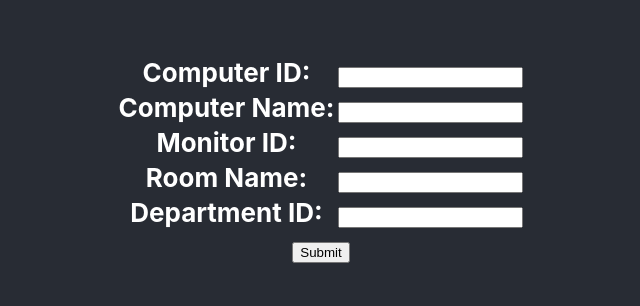
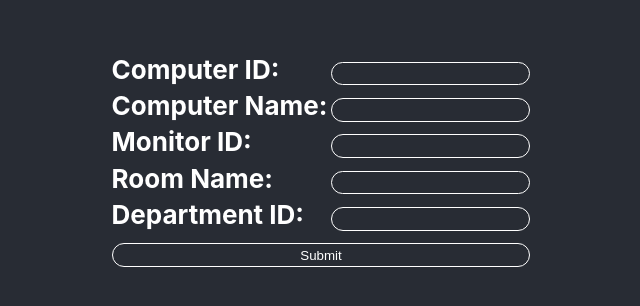
Before and after one commit to zybjava/ComputerLaboratorySystem, a React (Create React App) app in the folder system/: page / in a window 1280 px wide. Shown: the part 240-546 px from the top of the page, without its empty margins (319-959 px from the left). Built offline with nearby package versions, Linux system fonts and the light colour scheme.

Commit message:
04-25-23 04:28

```diff
--- a/system/package.json
+++ b/system/package.json
@@ -7,6 +7,7 @@
 		"@testing-library/jest-dom": "^5.16.5",
 		"@testing-library/react": "^13.4.0",
 		"@testing-library/user-event": "^13.5.0",
+		"axios": "^1.3.6",
 		"react": "^18.2.0",
 		"react-dom": "^18.2.0",
 		"react-router-dom": "^6.10.0",
--- a/system/src/App.css
+++ b/system/src/App.css
@@ -28,7 +28,19 @@
 	color: #61dafb;
 }
 
-.App-main > form > table > button{
+.App-main > form > table > tbody > tr > th{
+	text-align: left;
+}
+
+.App-main > form > table > tbody > tr > td > button,
+.App-main > form > table > tbody > tr > td > input{
+	border-radius: 1em;
+	border: 1px #ffffff solid;
+	background-color: #282c34;
+	color: #ffffff;
+	padding: 0.25em 0.75em;
+}
+.App-main > form > table > tbody > tr > td > button{
 	width: 100%;
 }
 
--- a/system/src/App.js
+++ b/system/src/App.js
@@ -2,11 +2,31 @@ import React from 'react'
 import './App.css';
 
 function App() {
-
+	let state = {}
+	const HandleStates = (event) => {
+		console.log(event.target.value)
+		state = {
+			[event.target.name]: event.target.value
+		}
+	}
+	const Send = (event) => {
+		/*
+		axios.post("http://localhost:8080/post", state).then((r) => {
+			console.log(r.data)
+		})
+		*/
+		fetch("http://localhost:8080/post", {
+			method: 'POST',
+			body: JSON.stringify(state)
+		}).then(r => {
+			return r.json()
+		})
+		event.preventDefault()
+	}
 	return (
 		<div className="App">
 			<main className="App-main">
-				<form method="POST" action="../../post">
+				<form method="POST" onSubmit={Send}>
 					<table>
 						<tbody>
 							<tr>
@@ -14,7 +34,7 @@ function App() {
 									<label htmlFor='computerID'>Computer ID:</label>
 								</th>
 								<td>
-									<input type="text" name="computerID" id="computerID" />
+									<input onChange={HandleStates} type="text" name="computerID" id="computerID" />
 								</td>
 							</tr>
 							<tr>
@@ -22,7 +42,7 @@ function App() {
 									<label htmlFor='computerName'>Computer Name:</label>
 								</th>
 								<td>
-									<input type="text" name="computerName" id="computerName"/>
+									<input onChange={HandleStates} type="text" name="computerName" id="computerName"/>
 								</td>
 							</tr>
 							<tr>
@@ -30,7 +50,7 @@ function App() {
 									<label htmlFor='monitorID'>Monitor ID:</label>
 								</th>
 								<td>
-									<input type="text" name="monitorID" id="monitorID"/>
+									<input onChange={HandleStates} type="text" name="monitorID" id="monitorID"/>
 								</td>
 							</tr>
 							<tr>
@@ -38,7 +58,7 @@ function App() {
 									<label htmlFor='roomName'>Room Name:</label>
 								</th>
 								<td>
-									<input type="text" name="roomName" id="roomName"/>
+									<input onChange={HandleStates} type="text" name="roomName" id="roomName"/>
 								</td>
 							</tr>
 							<tr>
@@ -46,7 +66,7 @@ function App() {
 									<label htmlFor='departmentID'>Department ID:</label>
 								</th>
 								<td>
-									<input type="text" name="departmentID" id="departmentID"/>
+									<input onChange={HandleStates} type="text" name="departmentID" id="departmentID"/>
 								</td>
 							</tr>
 							<tr>
```
Also changed, not shown: 2 other files (tests, documents, lock files or other folders).
